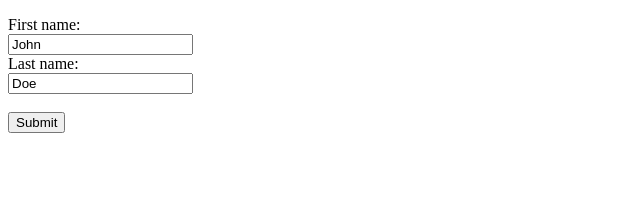
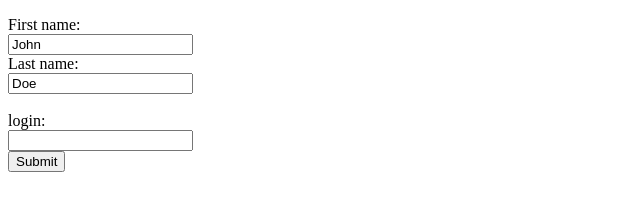
Before and after one commit to Msarim28/branches, a plain HTML site: page index.html in a window 1280 px wide. Shown: the part 105-316 px from the top of the page, without its empty margins (0-640 px from the left). Drawn offline with Linux system fonts and the light colour scheme.

Commit message:
form created

```diff
--- a/index.html
+++ b/index.html
@@ -13,6 +13,8 @@
         <input type="text" id="fname" name="fname" value="John"><br>
         <label for="lname">Last name:</label><br>
         <input type="text" id="lname" name="lname" value="Doe"><br><br>
+        <label for="fname">login:</label><br>
+        <input type="text" id="fname" name="fname"><br>
         <input type="submit" value="Submit">
       </form>
 </body>
```
